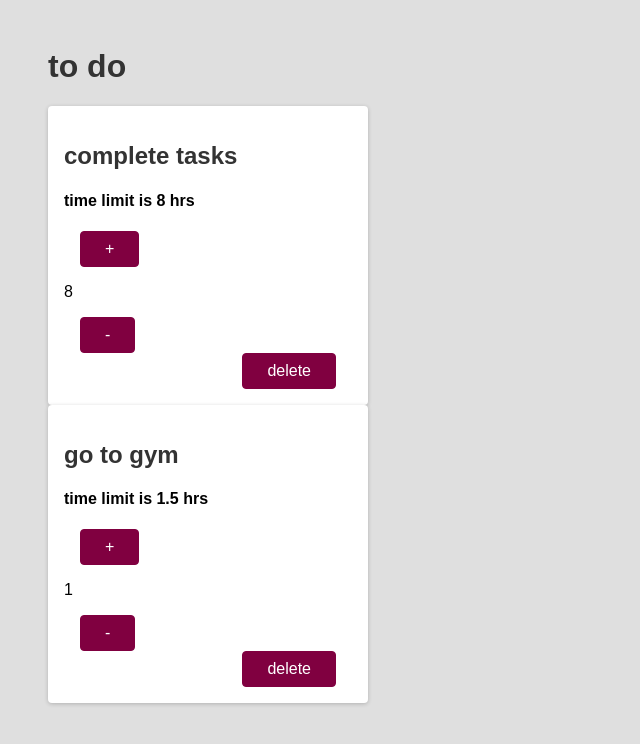
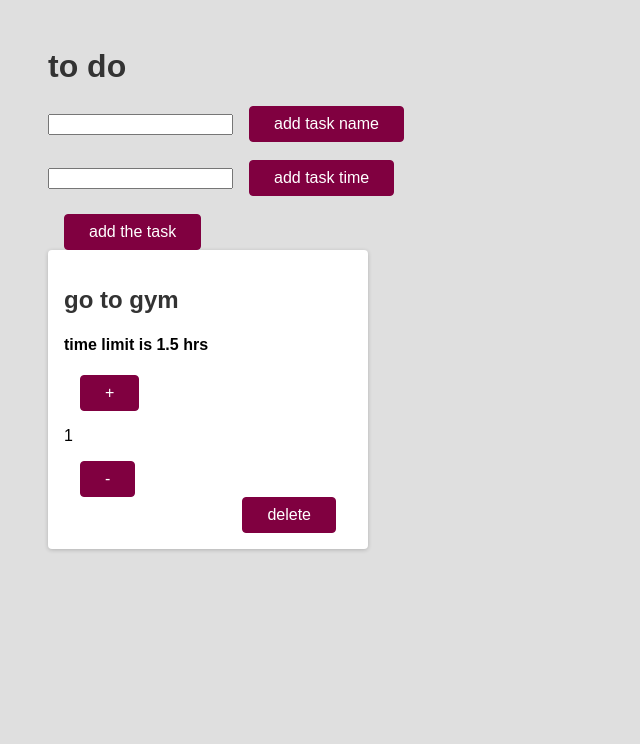
Before and after one commit to Anirudh-018/react-first, a React (Create React App) app: page / in a window 1280 px wide. Shown: the top 744 px of the page, without its empty margins (0-640 px from the left). Built offline with nearby package versions, Linux system fonts and the light colour scheme.

Commit message:
create operation completed in to do

```diff
--- a/src/App.js
+++ b/src/App.js
@@ -1,10 +1,44 @@
+import { useState } from "react";
 import Todo from "./components/Todo";
+const content = [
+  // { name: "complete tasks", time_limit: "time limit is 8 hrs" },
+  { name: "go to gym", time_limit: "time limit is 1.5 hrs" },
+];
+function loop(){
+  return <div>{content.map((item,index)=>(<Todo index={index}/>))}</div>
+}
 function App() {
+  const[toDoList,setToDoList]=useState([content]);
+  const [newTaskName,setNewTaskName]=useState("");
+  const [newTaskTime,setTime]=useState(0);
+  const taskdetails={};
+  const handleName=(event)=>{
+    setNewTaskName(event.target.value);
+  }
+  const handleTime=(event)=>{
+    setTime(event.target.value);
+  }
+  function addName(){
+    taskdetails.name=newTaskName;
+  }
+
+  function addTime(){
+    taskdetails.time_limit='time limit is '+newTaskTime+'hrs';
+  }
+
+  function addTask(){
+    const newToDoList=[...toDoList,taskdetails];
+    setToDoList(newToDoList);
+    content.push(taskdetails);
+  }
   return <div>
     <h1>to do</h1>
-    <Todo index='0'/>
-    <Todo index='1'/>
+    <input type='text' onChange={handleName}/><button className="btn" onClick={addName}>add task name</button><br></br><br></br>
+    <input type='number' onChange={handleTime}/><button className="btn" onClick={addTime}>add task time</button><br></br><br></br>
+    <button className="btn" onClick={addTask}>add the task</button>
+    {loop()}
   </div> ;
 }
 
 export default App;
+export const contents=content;
--- a/src/components/Content.js
+++ b/src/components/Content.js
@@ -1,10 +1,8 @@
 import { useState } from "react";
 import Time from "./Time";
-const content = [
-  { name: "complete tasks", time_limit: "time limit is 8 hrs" },
-  { name: "go to gym", time_limit: "time limit is 1.5 hrs" },
-];
+import { contents } from "../App";
 function Content(props) {
+  const content=contents;
   var val=parseInt(content[props.index].time_limit[14])
   const [hrs,setTime]=useState(val);
   function increaseTime(){
```
